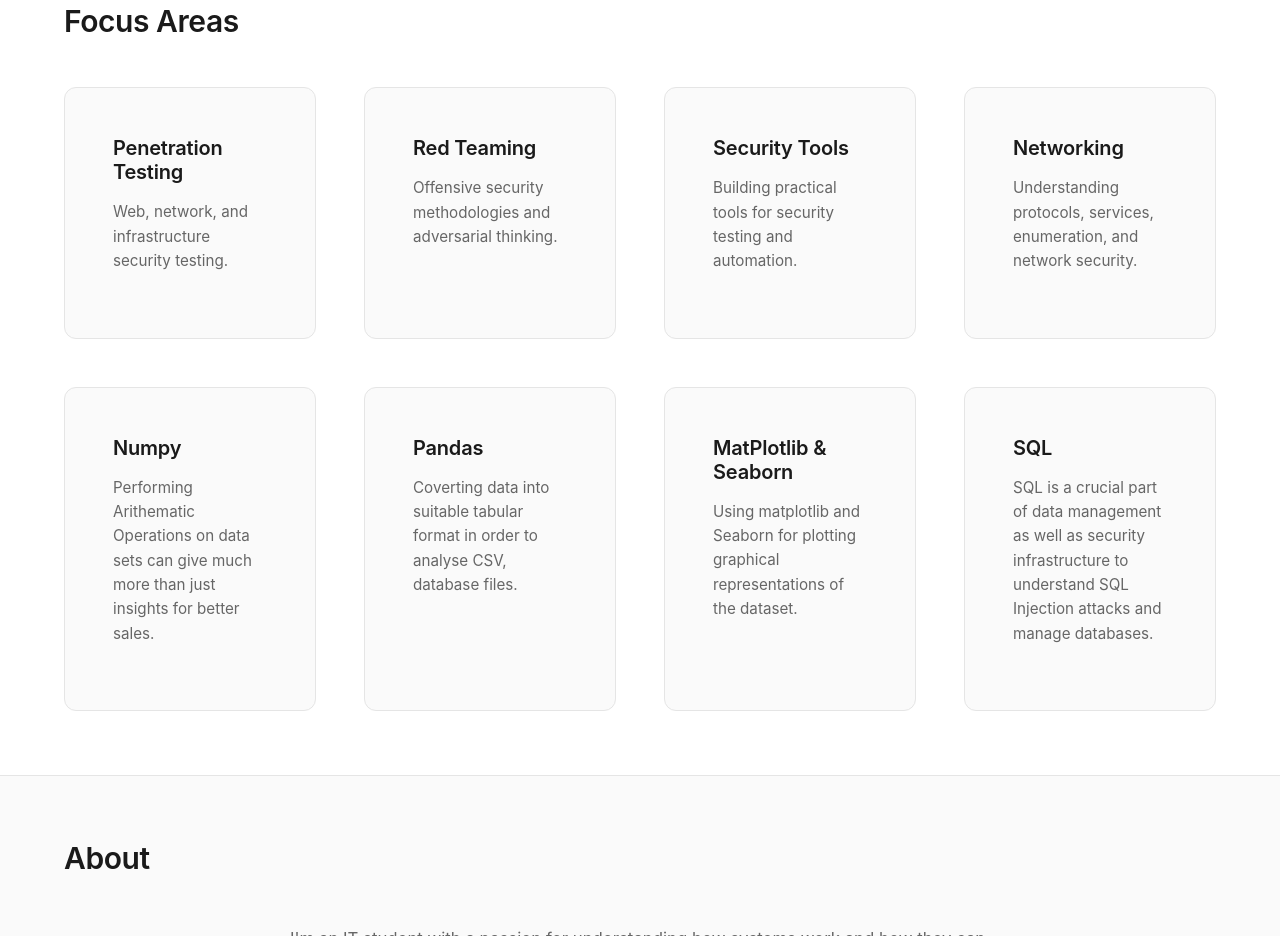
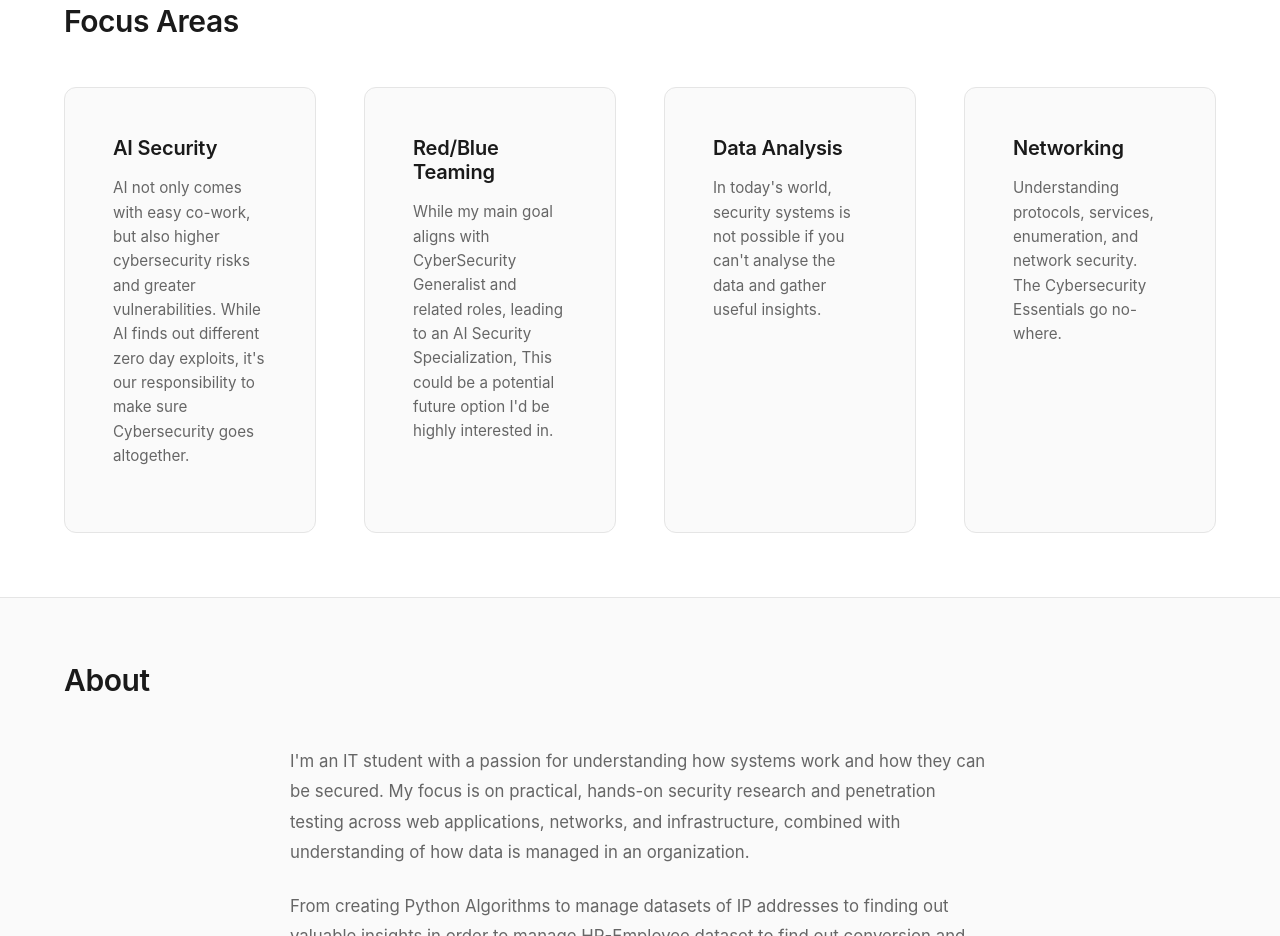
Before and after one commit to dhruv-atwork/portfolio, a plain HTML site: page index.html in a window 1280 px wide. Shown: the part 1115-2051 px from the top of the page. Drawn offline with Linux system fonts and the light colour scheme.

Commit message:
Update index.html

```diff
--- a/index.html
+++ b/index.html
@@ -89,36 +89,20 @@ Alongside cybersecurity, I work with data analytics to explore datasets, identif
                 <h2>Focus Areas</h2>
                 <div class="summary-grid">
                     <div class="summary-card">
-                        <h3>Penetration Testing</h3>
-                        <p>Web, network, and infrastructure security testing.</p>
+                        <h3>AI Security</h3>
+                        <p>AI not only comes with easy co-work, but also higher cybersecurity risks and greater vulnerabilities. While AI finds out different zero day exploits, it's our responsibility to make sure Cybersecurity goes altogether.</p>
                     </div>
                     <div class="summary-card">
-                        <h3>Red Teaming</h3>
-                        <p>Offensive security methodologies and adversarial thinking.</p>
+                        <h3>Red/Blue Teaming</h3>
+                        <p>While my main goal aligns with CyberSecurity Generalist and related roles, leading to an AI Security Specialization, This could be a potential future option I'd be highly interested in.</p>
                     </div>
                     <div class="summary-card">
-                        <h3>Security Tools</h3>
-                        <p>Building practical tools for security testing and automation.</p>
+                        <h3>Data Analysis</h3>
+                        <p>In today's world, security systems is not possible if you can't analyse the data and gather useful insights.</p>
                     </div>
                     <div class="summary-card">
                         <h3>Networking</h3>
-                        <p>Understanding protocols, services, enumeration, and network security.</p>
-                    </div>
-                    <div class="summary-card">
-                        <h3>Numpy</h3>
-                        <p>Performing Arithematic Operations on data sets can give much more than just insights for better sales.</p>
-                    </div>
-                    <div class="summary-card">
-                        <h3>Pandas</h3>
-                        <p>Coverting data into suitable tabular format in order to analyse CSV, database files.</p>
-                    </div>
-                    <div class="summary-card">
-                        <h3>MatPlotlib & Seaborn</h3>
-                        <p>Using matplotlib and Seaborn for plotting graphical representations of the dataset.</p>
-                    </div>
-                    <div class="summary-card">
-                        <h3>SQL</h3>
-                        <p>SQL is a crucial part of data management as well as security infrastructure to understand SQL Injection attacks and manage databases.</p>
+                        <p>Understanding protocols, services, enumeration, and network security. The Cybersecurity Essentials go no-where.</p>
                     </div>
                 </div>
             </div>
```
